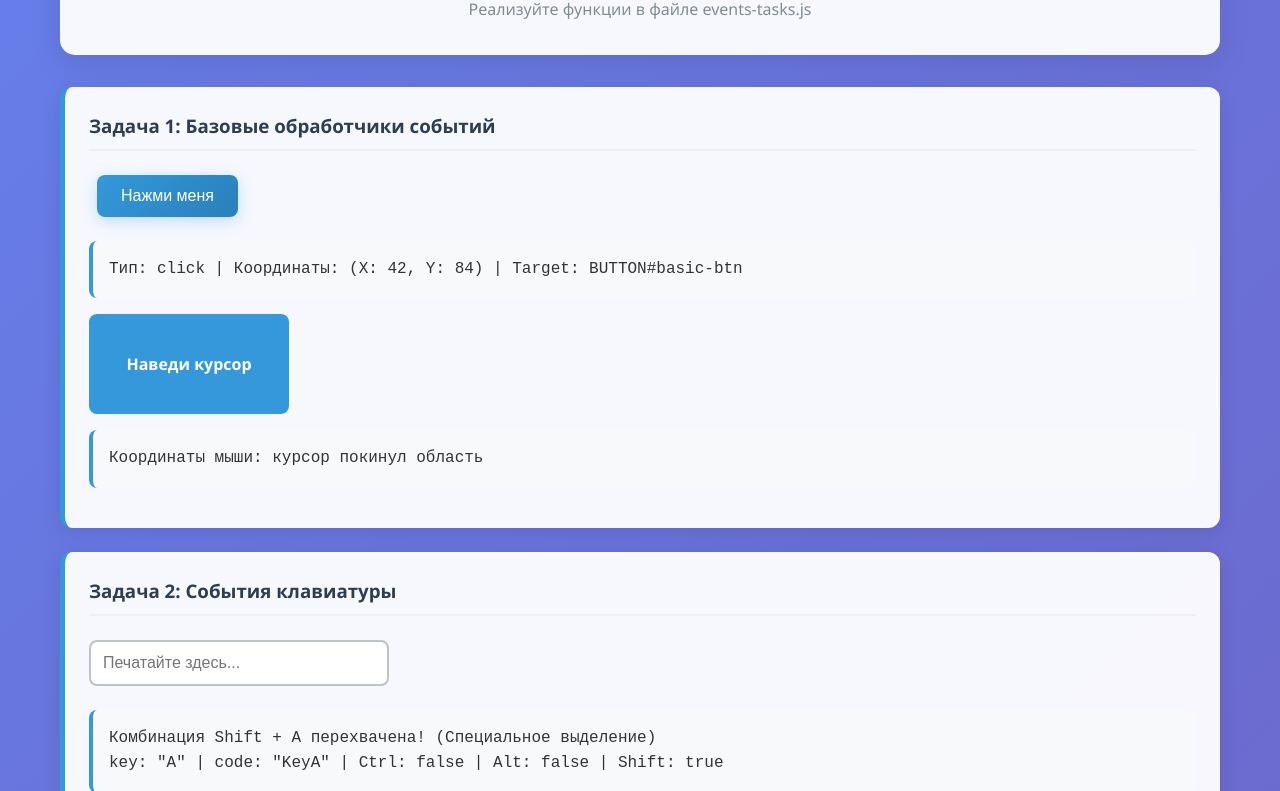
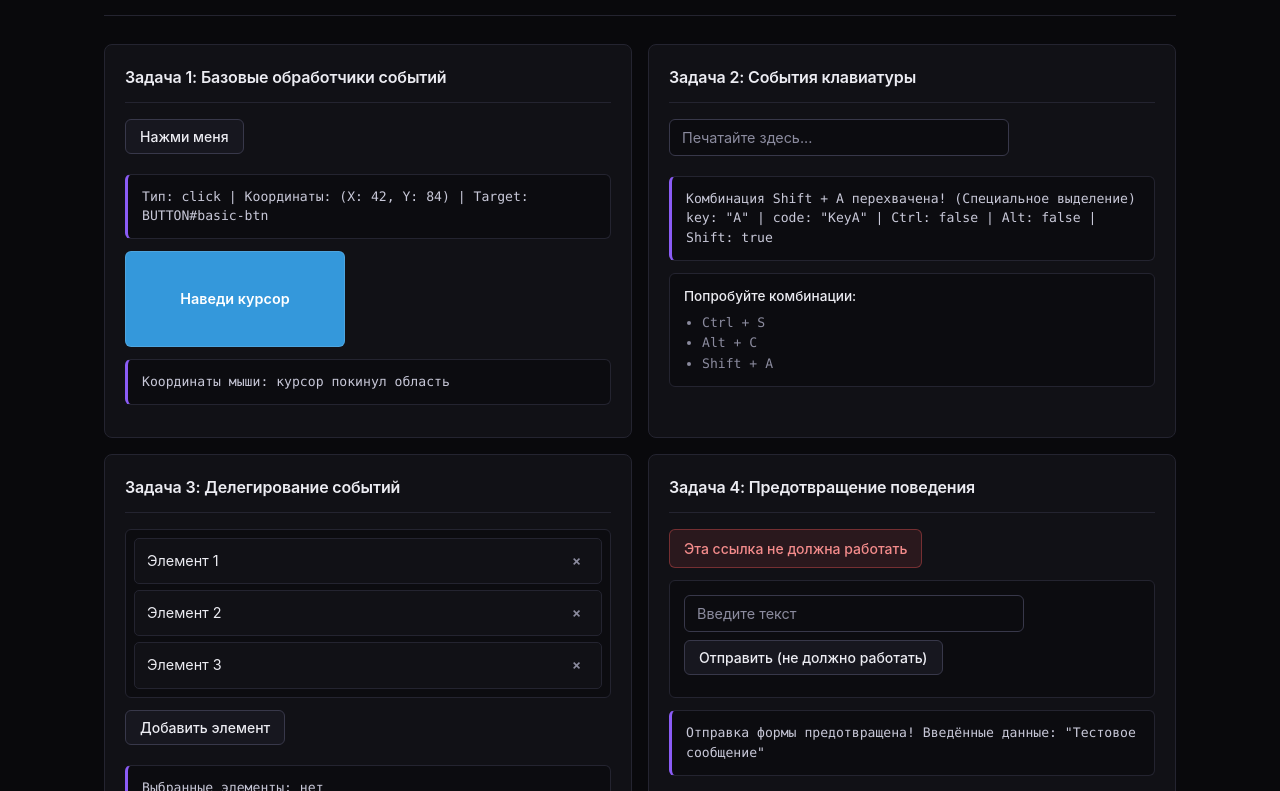
Before and after one commit to sotombett/event_handling, a plain HTML site: page index.html in a window 1280 px wide. Shown: the part 114-905 px from the top of the page. Drawn offline with Linux system fonts and the light colour scheme.

Commit message:
style changes

```diff
--- a/events-tests.js
+++ b/events-tests.js
@@ -45,8 +45,8 @@
     const div = document.createElement('div');
     div.className = `test-result ${passed ? 'test-success' : 'test-failure'}`;
     div.textContent = passed
-      ? `✅ PASS: ${name}`
-      : `❌ FAIL: ${name} — ${error.message}`;
+      ? `[PASS] ${name}`
+      : `[FAIL] ${name} — ${error.message}`;
     container.appendChild(div);
   }
 
@@ -323,16 +323,16 @@
 
     // --- Запуск всех тестов ---
     let passedCount = 0;
-    console.group('🧪 Запуск автотестов Практической работы №12');
+    console.group('Автотесты Практической работы №12');
 
     for (const t of tests) {
       try {
         await t.fn();
         passedCount += 1;
-        console.log(`%c✅ PASS: ${t.name}`, 'color: #27ae60; font-weight: bold;');
+        console.log(`%c[PASS] ${t.name}`, 'color: #34b37e; font-weight: bold;');
         renderResult(ui.list, t.name, true);
       } catch (err) {
-        console.error(`❌ FAIL: ${t.name}`, err);
+        console.error(`[FAIL] ${t.name}`, err);
         renderResult(ui.list, t.name, false, err);
       }
     }
--- a/styles.css
+++ b/styles.css
@@ -1,3 +1,22 @@
+:root {
+  --bg: #09090c;
+  --surface: #111116;
+  --surface-elevated: #17171f;
+  --surface-inset: #0c0c10;
+  --border: #242430;
+  --border-hover: #38384a;
+  --text: #ececf2;
+  --text-muted: #8b8b9e;
+  --accent: #8b5cf6;
+  --accent-hover: #9d74f7;
+  --accent-soft: rgba(139, 92, 246, 0.14);
+  --danger: #e55353;
+  --danger-soft: rgba(229, 83, 83, 0.12);
+  --success: #34b37e;
+  --success-soft: rgba(52, 179, 126, 0.12);
+  --mono: 'JetBrains Mono', 'Fira Code', 'Cascadia Code', Consolas, monospace;
+}
+
 * {
   margin: 0;
   padding: 0;
@@ -5,53 +24,67 @@
 }
 
 body {
-  font-family: 'Segoe UI', Tahoma, Geneva, Verdana, sans-serif;
-  line-height: 1.6;
-  color: #333;
-  background: linear-gradient(135deg, #667eea 0%, #764ba2 100%);
+  font-family: -apple-system, BlinkMacSystemFont, 'Inter', 'Segoe UI', sans-serif;
+  line-height: 1.55;
+  color: var(--text);
+  background-color: var(--bg);
   min-height: 100vh;
+  -webkit-font-smoothing: antialiased;
 }
 
 .container {
-  max-width: 1200px;
+  max-width: 1120px;
   margin: 0 auto;
-  padding: 20px;
+  padding: 32px 24px 48px;
 }
 
 header {
-  background: rgba(255, 255, 255, 0.95);
-  padding: 2rem;
-  text-align: center;
-  border-radius: 15px;
-  margin-bottom: 2rem;
-  box-shadow: 0 8px 32px rgba(0, 0, 0, 0.1);
-  backdrop-filter: blur(10px);
+  padding: 0 0 24px;
+  margin-bottom: 28px;
+  border-bottom: 1px solid var(--border);
+  text-align: left;
 }
 
 header h1 {
-  color: #2c3e50;
-  margin-bottom: 0.5rem;
+  font-size: 1.75rem;
+  font-weight: 600;
+  letter-spacing: -0.025em;
+  color: var(--text);
+  margin-bottom: 6px;
 }
 
 header p {
-  color: #7f8c8d;
+  font-size: 0.95rem;
+  color: var(--text-muted);
+}
+
+#tasks-section {
+  display: grid;
+  grid-template-columns: repeat(auto-fit, minmax(440px, 1fr));
+  gap: 16px;
+}
+
+#task7 {
+  grid-column: 1 / -1;
 }
 
 .task-area {
-  background: rgba(255, 255, 255, 0.95);
-  padding: 1.5rem;
-  margin-bottom: 1.5rem;
-  border-radius: 12px;
-  box-shadow: 0 4px 20px rgba(0, 0, 0, 0.1);
-  backdrop-filter: blur(10px);
-  border-left: 5px solid #3498db;
+  background: var(--surface);
+  border: 1px solid var(--border);
+  border-radius: 8px;
+  padding: 20px;
+  display: flex;
+  flex-direction: column;
 }
 
 .task-area h3 {
-  color: #2c3e50;
-  margin-bottom: 1rem;
-  padding-bottom: 0.5rem;
-  border-bottom: 2px solid #ecf0f1;
+  font-size: 1rem;
+  font-weight: 600;
+  letter-spacing: -0.01em;
+  color: var(--text);
+  margin-bottom: 16px;
+  padding-bottom: 12px;
+  border-bottom: 1px solid var(--border);
 }
 
 .event-demo,
@@ -61,166 +94,216 @@ header p {
 .custom-events-demo,
 .loading-demo,
 .timer-demo {
-  margin: 1rem 0;
+  margin: 0;
 }
 
 button {
-  background: linear-gradient(135deg, #3498db, #2980b9);
-  color: white;
-  border: none;
-  padding: 0.75rem 1.5rem;
-  margin: 0.5rem;
-  border-radius: 8px;
+  background: var(--surface-elevated);
+  color: var(--text);
+  border: 1px solid var(--border-hover);
+  padding: 8px 14px;
+  margin: 0 8px 8px 0;
+  border-radius: 6px;
   cursor: pointer;
-  font-size: 1rem;
-  transition: all 0.3s ease;
-  box-shadow: 0 4px 15px rgba(52, 152, 219, 0.3);
+  font-family: inherit;
+  font-size: 0.875rem;
+  font-weight: 500;
+  transition: background-color 0.15s ease, border-color 0.15s ease, color 0.15s ease;
 }
 
 button:hover {
-  transform: translateY(-2px);
-  box-shadow: 0 6px 20px rgba(52, 152, 219, 0.4);
+  background: var(--accent-soft);
+  border-color: var(--accent);
+  color: #ffffff;
 }
 
 button:active {
-  transform: translateY(0);
+  background: var(--accent);
+  border-color: var(--accent);
+}
+
+button:focus-visible {
+  outline: 2px solid var(--accent);
+  outline-offset: 2px;
 }
 
 .output {
-  background: #f8f9fa;
-  padding: 1rem;
-  margin: 1rem 0;
-  border-radius: 8px;
-  border-left: 4px solid #3498db;
-  font-family: 'Courier New', monospace;
-  min-height: 20px;
+  background: var(--surface-inset);
+  color: #c8c8d8;
+  padding: 12px 14px;
+  margin: 12px 0;
+  border-radius: 6px;
+  border: 1px solid var(--border);
+  border-left: 3px solid var(--accent);
+  font-family: var(--mono);
+  font-size: 0.82rem;
+  line-height: 1.5;
+  min-height: 44px;
   white-space: pre-line;
+  word-break: break-word;
 }
 
 .color-box {
-  width: 200px;
-  height: 100px;
+  width: 220px;
+  height: 96px;
   background: #3498db;
-  margin: 1rem 0;
-  border-radius: 8px;
+  margin: 12px 0;
+  border-radius: 6px;
+  border: 1px solid rgba(255, 255, 255, 0.12);
   display: flex;
   align-items: center;
   justify-content: center;
-  color: white;
-  font-weight: bold;
-  transition: all 0.3s ease;
-  cursor: pointer;
-}
-
-.color-box:hover {
-  background: #2980b9;
-  transform: scale(1.05);
+  color: #ffffff;
+  font-size: 0.9rem;
+  font-weight: 600;
+  user-select: none;
+  cursor: crosshair;
+  transition: background-color 0.15s ease, border-color 0.15s ease;
 }
 
 input[type="text"] {
-  padding: 0.75rem;
-  border: 2px solid #bdc3c7;
-  border-radius: 8px;
-  font-size: 1rem;
-  width: 300px;
-  margin: 0.5rem 0;
-  transition: border-color 0.3s ease;
+  background: var(--surface-inset);
+  color: var(--text);
+  padding: 9px 12px;
+  border: 1px solid var(--border-hover);
+  border-radius: 6px;
+  font-family: inherit;
+  font-size: 0.9rem;
+  width: 100%;
+  max-width: 340px;
+  margin: 0 8px 8px 0;
+  transition: border-color 0.15s ease;
+}
+
+input[type="text"]::placeholder {
+  color: var(--text-muted);
 }
 
 input[type="text"]:focus {
   outline: none;
-  border-color: #3498db;
-  box-shadow: 0 0 3px rgba(52, 152, 219, 0.1);
+  border-color: var(--accent);
 }
 
 .key-combination {
-  background: #ecf0f1;
-  padding: 1rem;
-  border-radius: 8px;
-  margin: 1rem 0;
+  background: var(--surface-inset);
+  border: 1px solid var(--border);
+  padding: 12px 14px;
+  border-radius: 6px;
+  margin-top: 12px;
+  font-size: 0.85rem;
+  color: var(--text-muted);
+}
+
+.key-combination p {
+  margin-bottom: 6px;
+  color: var(--text);
+  font-weight: 500;
 }
 
 .key-combination ul {
-  margin-left: 1.5rem;
+  margin-left: 18px;
+  font-family: var(--mono);
+  font-size: 0.82rem;
 }
 
 .item-list {
-  border: 2px solid #ecf0f1;
-  border-radius: 8px;
-  padding: 1rem;
-  margin: 1rem 0;
+  border: 1px solid var(--border);
+  background: var(--surface-inset);
+  border-radius: 6px;
+  padding: 8px;
+  margin-bottom: 12px;
 }
 
 .item {
-  background: white;
-  padding: 0.75rem;
-  margin: 0.5rem 0;
-  border-radius: 6px;
-  border: 1px solid #bdc3c7;
+  background: var(--surface);
+  padding: 9px 12px;
+  margin: 6px 0;
+  border-radius: 5px;
+  border: 1px solid var(--border);
   display: flex;
   justify-content: space-between;
   align-items: center;
+  font-size: 0.9rem;
   cursor: pointer;
-  transition: all 0.3s ease;
+  transition: background-color 0.15s ease, border-color 0.15s ease;
+}
+
+.item:first-child {
+  margin-top: 0;
+}
+
+.item:last-child {
+  margin-bottom: 0;
 }
 
 .item:hover {
-  background: #f8f9fa;
-  border-color: #3498db;
+  background: var(--surface-elevated);
+  border-color: var(--border-hover);
 }
 
 .item.selected {
-  background: #d4edda;
-  border-color: #28a745;
+  background: var(--accent-soft);
+  border-color: var(--accent);
+  color: #ffffff;
 }
 
 .delete {
-  color: #e74c3c;
-  font-weight: bold;
+  color: var(--text-muted);
+  font-family: var(--mono);
+  font-weight: 600;
   cursor: pointer;
-  padding: 0.25rem 0.5rem;
+  padding: 2px 8px;
   border-radius: 4px;
-  transition: background 0.3s ease;
+  transition: background-color 0.15s ease, color 0.15s ease;
 }
 
 .delete:hover {
-  background: #e74c3c;
-  color: white;
+  background: var(--danger-soft);
+  color: var(--danger);
 }
 
 .prevent-link {
   display: inline-block;
-  background: #e74c3c;
-  color: white;
-  padding: 1rem 2rem;
-  border-radius: 8px;
+  background: var(--danger-soft);
+  color: #f38b8b;
+  border: 1px solid rgba(229, 83, 83, 0.4);
+  padding: 8px 14px;
+  border-radius: 6px;
   text-decoration: none;
-  margin: 1rem 0;
-  transition: all 0.3s ease;
+  font-size: 0.875rem;
+  font-weight: 500;
+  margin-bottom: 12px;
+  transition: background-color 0.15s ease, border-color 0.15s ease;
 }
 
 .prevent-link:hover {
-  background: #c0392b;
-  transform: translateY(-2px);
+  background: rgba(229, 83, 83, 0.22);
+  border-color: var(--danger);
+  color: #ffffff;
 }
 
 .prevent-form {
-  background: #ecf0f1;
-  padding: 1.5rem;
-  border-radius: 8px;
-  margin: 1rem 0;
+  background: var(--surface-inset);
+  border: 1px solid var(--border);
+  padding: 14px;
+  border-radius: 6px;
+  margin-bottom: 12px;
 }
 
 .image-container {
-  width: 300px;
+  width: 100%;
+  max-width: 300px;
   height: 200px;
-  border: 2px dashed #bdc3c7;
-  border-radius: 8px;
-  margin: 1rem 0;
+  border: 1px dashed var(--border-hover);
+  background: var(--surface-inset);
+  border-radius: 6px;
+  margin: 12px 0;
   display: flex;
   align-items: center;
   justify-content: center;
   overflow: hidden;
+  color: var(--text-muted);
+  font-size: 0.85rem;
 }
 
 .image-container img {
@@ -230,56 +313,66 @@ input[type="text"]:focus {
 }
 
 .loading {
-  border-color: #3498db;
-  background: #ecf0f1;
+  border-color: var(--accent);
+  background: var(--accent-soft);
 }
 
 .error {
-  border-color: #e74c3c;
-  background: #fadbd8;
+  border-color: var(--danger);
+  background: var(--danger-soft);
+  color: #f38b8b;
 }
 
 .success {
-  border-color: #28a745;
-  background: #d4edda;
+  border-color: var(--success);
+  background: var(--success-soft);
+  color: #7ee2b8;
+}
+
+#tests-section {
+  margin-top: 20px;
 }
 
 .test-result {
-  margin: 10px 0;
-  padding: 15px;
-  border-radius: 8px;
-  border-left: 5px solid #007acc;
-  background: rgba(255, 255, 255, 0.95);
+  margin: 6px 0;
+  padding: 10px 14px;
+  border-radius: 6px;
+  border: 1px solid var(--border);
+  border-left: 3px solid var(--accent);
+  background: var(--surface-inset);
+  font-family: var(--mono);
+  font-size: 0.82rem;
 }
 
 .test-success {
-  border-color: #27ae60;
-  background: rgba(39, 174, 96, 0.1);
+  border-left-color: var(--success);
+  color: #9be8c7;
 }
 
 .test-failure {
-  border-color: #e74c3c;
-  background: rgba(231, 76, 60, 0.1);
+  border-left-color: var(--danger);
+  background: var(--danger-soft);
+  color: #f5a0a0;
 }
 
 footer {
-  text-align: center;
-  margin-top: 2rem;
-  padding: 1.5rem;
-  background: rgba(255, 255, 255, 0.95);
-  border-radius: 12px;
-  color: #7f8c8d;
+  text-align: left;
+  margin-top: 24px;
+  padding-top: 16px;
+  border-top: 1px solid var(--border);
+  color: var(--text-muted);
+  font-size: 0.85rem;
 }
 
 /* Анимации */
 @keyframes pulse {
   0% { transform: scale(1); }
-  50% { transform: scale(1.05); }
+  50% { transform: scale(1.04); }
   100% { transform: scale(1); }
 }
 
 .pulse {
-  animation: pulse 0.5s ease-in-out;
+  animation: pulse 0.45s ease-in-out;
 }
 
 @keyframes shake {
@@ -289,5 +382,15 @@ footer {
 }
 
 .shake {
-  animation: shake 0.3s ease-in-out;
+  animation: shake 0.28s ease-in-out;
 }
+
+@media (max-width: 600px) {
+  #tasks-section {
+    grid-template-columns: 1fr;
+  }
+
+  .container {
+    padding: 20px 14px 36px;
+  }
+}
```
